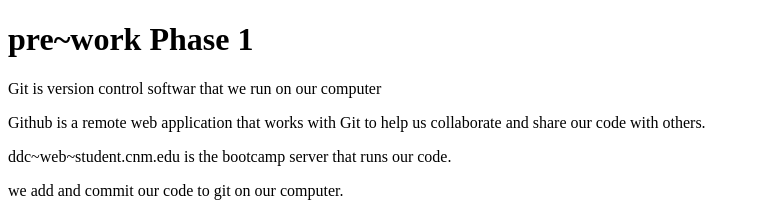
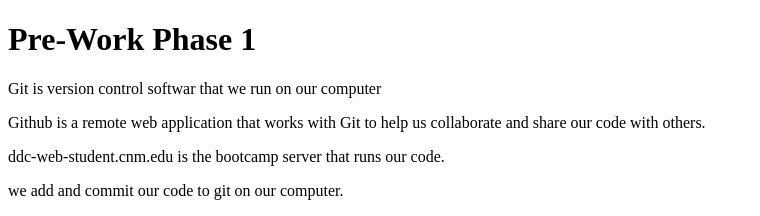
Before and after one commit to MbarboaReyes/pre-work-phase-1, a plain HTML site: page index.html in a window 1280 px wide. Shown: the top 216 px of the page, without its empty margins (0-760 px from the left). Drawn offline with Linux system fonts and the light colour scheme.

Commit message:
added index.html file

```diff
--- a/index.html
+++ b/index.html
@@ -5,10 +5,10 @@
     <title>pre~work Phase 1</title>
 </head>
 <body>
-<h1>pre~work Phase 1</h1>
+<h1>Pre-Work Phase 1</h1>
 <p>Git is version control softwar that we run on our computer</p>
 <p>Github is a remote web application that works with Git to help us collaborate and share our code with others.</p>
-<p>ddc~web~student.cnm.edu is the bootcamp server that runs our code.</p>
+<p>ddc-web-student.cnm.edu is the bootcamp server that runs our code.</p>
 <p>we add and commit our code to git on our computer.</p>
 <p>we PUSH our code from our computer to github.</p>
 <p>we DEPLOY our code from our computer to the bootcamp server.</p>
```
